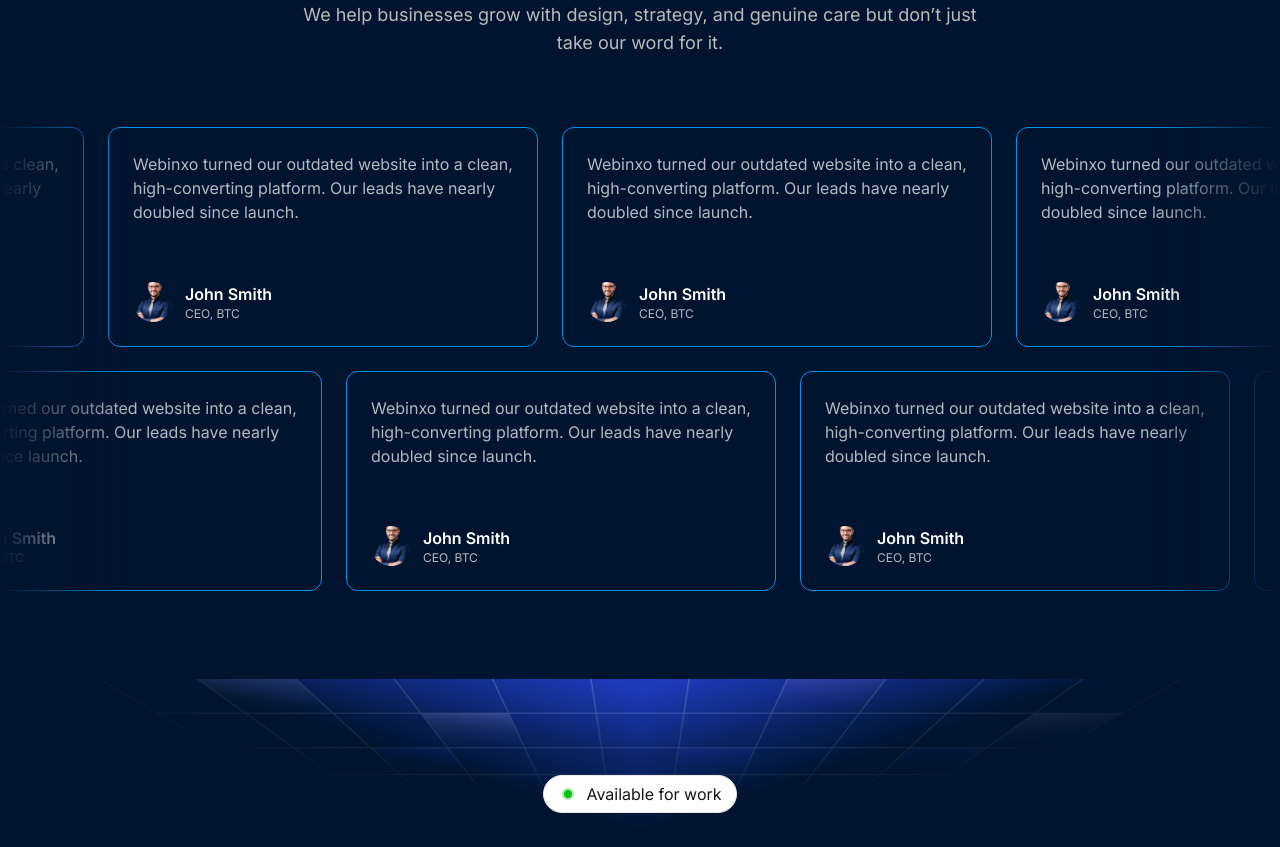
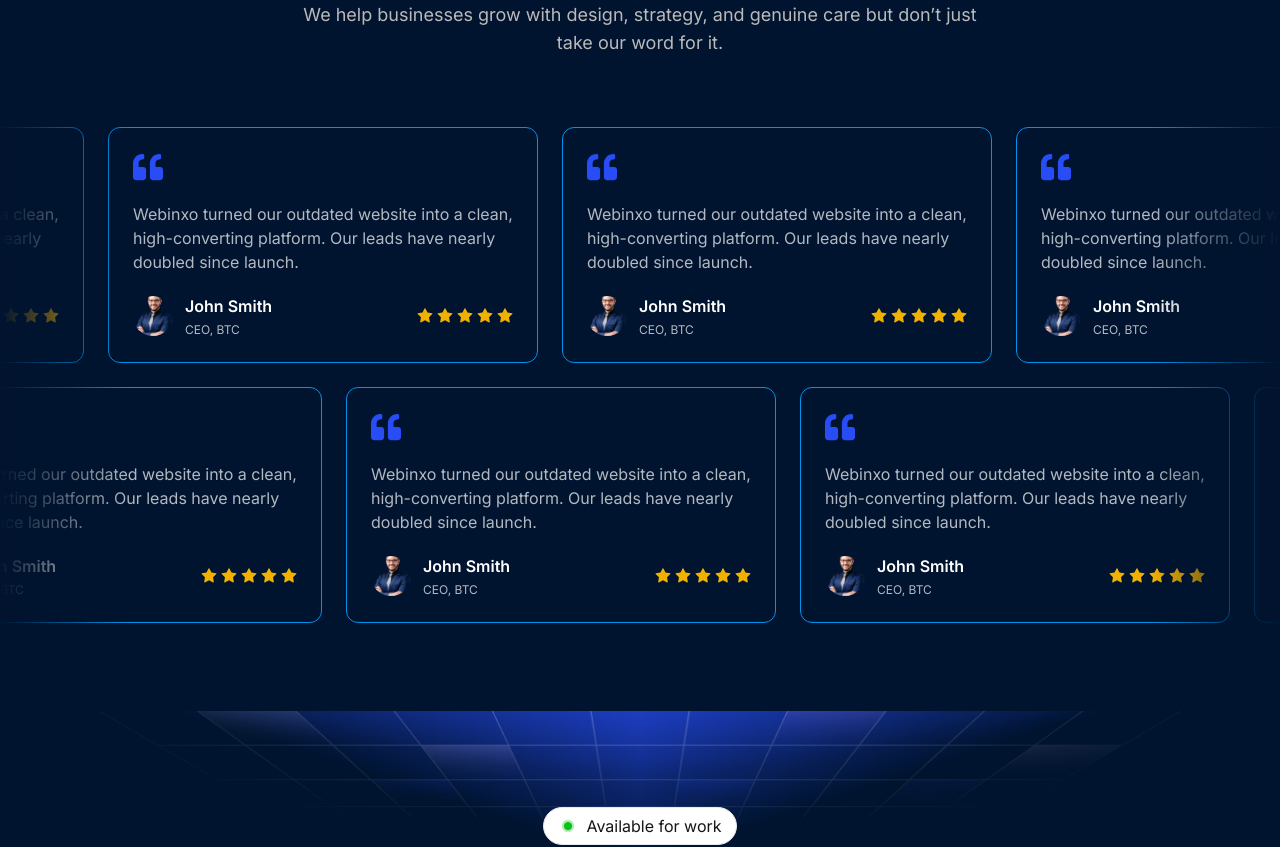
Before and after one commit to rahulsd380/Rahul-Sutradhar---Portfolio-Client, a Next.js app: page / in a window 1280 px wide. Shown: the part 6220-7067 px from the top of the page. Built offline with nearby package versions, Linux system fonts and the light colour scheme.

Commit message:
Added testimonial section

```diff
--- a/src/components/Shared/Testimonial/TestimonialCard.tsx
+++ b/src/components/Shared/Testimonial/TestimonialCard.tsx
@@ -1,14 +1,18 @@
 import Image from "next/image";
 import { IMAGES } from "../../../../public/assets";
+import { FaQuoteLeft } from "react-icons/fa";
+import { GoStarFill } from "react-icons/go";
 
 const TestimonialCard = () => {
   return (
-    <div className="bg-neutral-10 rounded-xl border border-primary-25 p-6 font-Inter flex flex-col justify-between gap-5 max-w-[430px] h-[220px] mr-6">
+    <div className="bg-neutral-10 rounded-xl border border-primary-25 p-6 font-Inter flex flex-col justify-between gap-5 max-w-[430px] mr-6">
+      <FaQuoteLeft className="text-primary-10 text-3xl" />
       <p className="text-neutral-50">
         Webinxo turned our outdated website into a clean, high-converting
         platform. Our leads have nearly doubled since launch.
       </p>
 
+      <div className="flex items-center justify-between">
         <div className="flex items-center gap-3">
           <Image
             src={IMAGES.rahulSutradhar}
@@ -17,7 +21,17 @@
           />
           <div>
             <h2 className="capitalize text-white font-semibold">John Smith</h2>
-          <h2 className="capitalize text-neutral-50 text-xs">CEO, BTC</h2>
+            <h2 className="capitalize text-neutral-50 text-xs mt-1">
+              CEO, BTC
+            </h2>
+          </div>
+        </div>
+
+        {/* Stars */}
+        <div className="flex items-center gap-1">
+          {[1, 2, 3, 4, 5]?.map((_, index) => (
+            <GoStarFill key={index} className="text-yellow-500" />
+          ))}
         </div>
       </div>
     </div>
```
Lines whose indentation alone changed are shown as unchanged.
